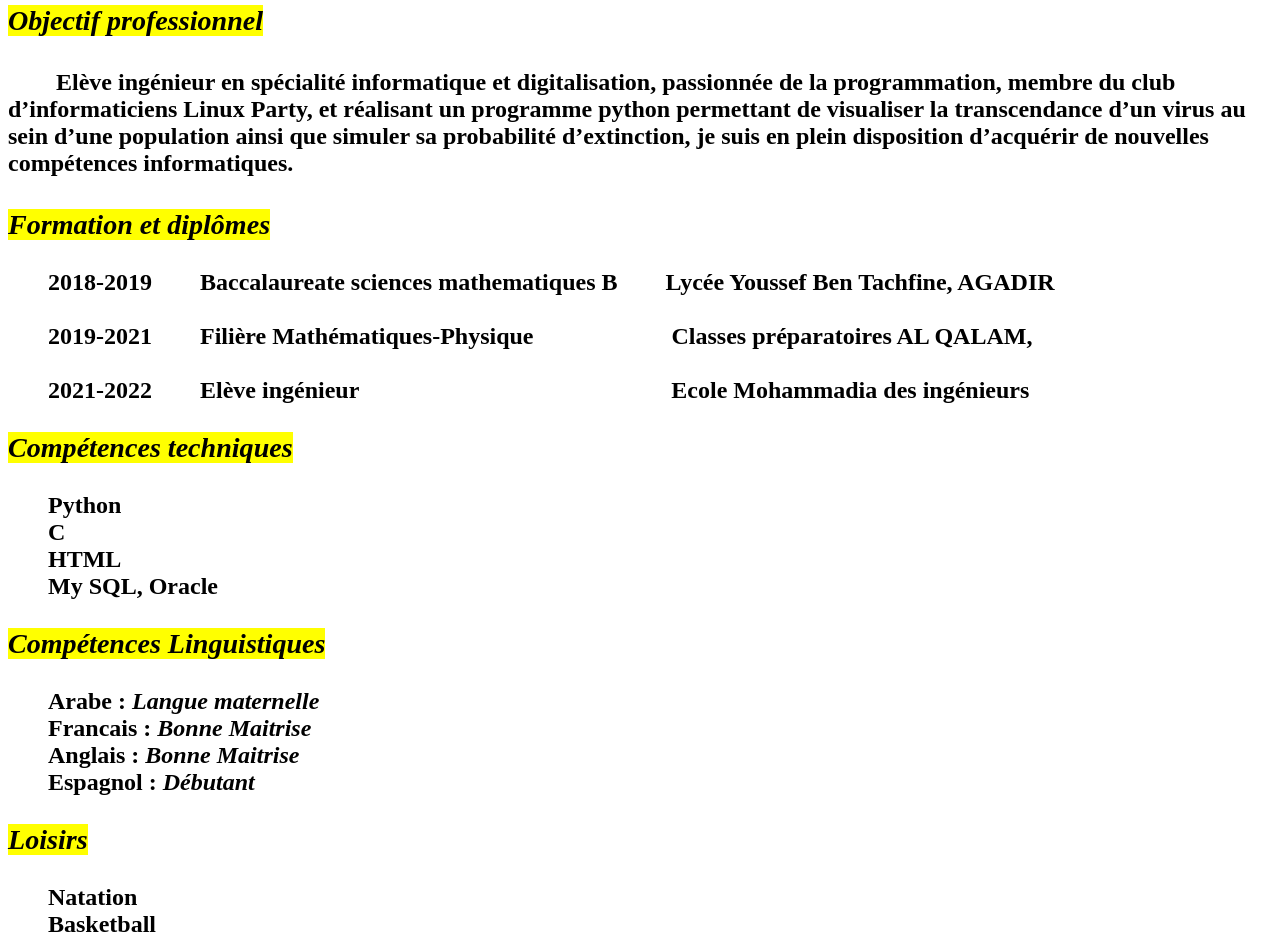
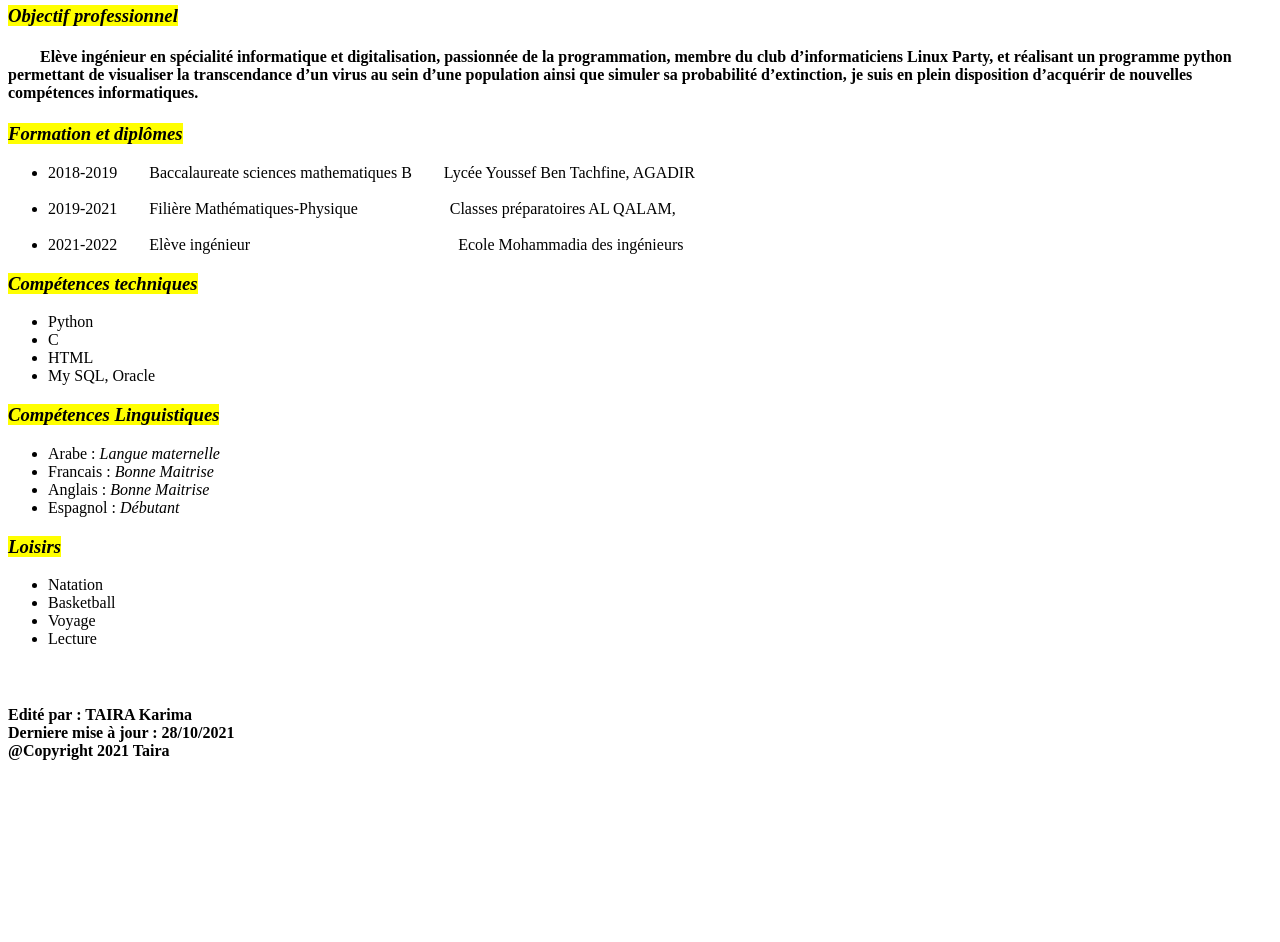
Before and after one commit to tairakarima/taira_karima.github.io, a plain HTML site: page CV.html in a window 1280 px wide. Shown: the part 269-1211 px from the top of the page. After the commit the page ends 1050 px from the top, so only its background shows below. Drawn offline with Linux system fonts and the light colour scheme.

Commit message:
Update CV.html

```diff
--- a/CV.html
+++ b/CV.html
@@ -1,66 +1,59 @@
-<!DOCTYPE html>
-<html>
+<!DOCTYPE html >
+<html lang="fr">
 	<head>
 
-		<meta charset="utf-8"/>
-		<title>Mon curriculum Vitae</title>
-	<head/>
+		<meta charset= utf-8 />
+                <title>Mon curriculum Vitae</title>
+	</head>
 
     <body>
     	<header>
-			<img src="image_photo.jpg" width="80" height="100"/>
+			<p><img src=" image_photo.jpg " alt=" " width="80" height="100"/></p>
     		<h1><strong>TAIRA Karima</strong></h1>
-    		<h2> <em>20 ans</em> <br/> Rabat,MAROC<h2>
-    	<article>
+    		<h2> <em>20 ans</em> <br/> Rabat,MAROC</h2>
     		<h3><mark><em>Objectif professionnel</em></mark></h3>
-    		<h4>
-    			<p>&emsp;&emsp;Elève ingénieur en spécialité informatique et digitalisation, passionnée de la programmation, membre du club d’informaticiens Linux Party, et réalisant un programme python permettant de visualiser la transcendance d’un virus au sein d’une population ainsi que simuler sa probabilité d’extinction, je suis en plein disposition d’acquérir de nouvelles compétences informatiques.
-    			</p>
-    		</h4>
-        </article>
-    	<section>
+
+    		<h4>&emsp;&emsp;Elève ingénieur en spécialité informatique et digitalisation, passionnée de la programmation, membre du club d’informaticiens Linux Party, et réalisant un programme python permettant de visualiser la transcendance d’un virus au sein d’une population ainsi que simuler sa probabilité d’extinction, je suis en plein disposition d’acquérir de nouvelles compétences informatiques.</h4>
     		<h3><mark><em> Formation et diplômes</em></mark></h3>
-    		<ol>
-    			<il> 2018-2019&emsp;&emsp;Baccalaureate sciences mathematiques B&emsp;&emsp;Lycée Youssef Ben Tachfine, AGADIR<br/><br/></il>
-    			<il> 2019-2021&emsp;&emsp;Filière Mathématiques-Physique&ensp;&emsp;&emsp;&emsp;&emsp;&emsp; Classes préparatoires AL QALAM,<br/><br/></il>
-    			<il> 2021-2022&emsp;&emsp;Elève ingénieur&ensp;&emsp;&emsp;&emsp;&emsp;&emsp; &emsp;&emsp;&emsp;&emsp;&emsp; &emsp;&emsp;Ecole Mohammadia des ingénieurs</il>
+                   <ul>
+    			<li> 2018-2019&emsp;&emsp;Baccalaureate sciences mathematiques B&emsp;&emsp;Lycée Youssef Ben Tachfine, AGADIR<br/><br/></li>
+    			<li> 2019-2021&emsp;&emsp;Filière Mathématiques-Physique&ensp;&emsp;&emsp;&emsp;&emsp;&emsp; Classes préparatoires AL QALAM,<br/><br/></li>
+    			<li> 2021-2022&emsp;&emsp;Elève ingénieur&ensp;&emsp;&emsp;&emsp;&emsp;&emsp; &emsp;&emsp;&emsp;&emsp;&emsp; &emsp;&emsp;Ecole Mohammadia des ingénieurs</li>
+    		   </ul>
 
-    		</ol>
-
-    	<section>
-    		<h3><mark><em> Compétences techniques</em></mark></h3>
+    	         <h3><mark><em> Compétences techniques</em></mark></h3>
     		<ul>
-    			<il> Python<br/></il>
-    			<il> C<br/></il>
-    			<il> HTML <br/></il>
-    			<il> My SQL, Oracle<br/></il>
+    			<li> Python<br/></li>
+    			<li> C<br/></li>
+    			<li> HTML <br/></li>
+    			<li> My SQL, Oracle<br/></li>
     		</ul>
     	<section>
     		<h3><mark><em> Compétences Linguistiques</em></mark></h3>
     		<ul>
-    			<il> Arabe : <em>Langue maternelle</em><br/></il>
-    			<il> Francais : <em>Bonne Maitrise</em><br/></il>
-    			<il> Anglais : <em>Bonne Maitrise</em><br/></il>
-    			<il> Espagnol : <em>Débutant</em> </il>
+    			<li> Arabe : <em>Langue maternelle</em><br/></li>
+    			<li> Francais : <em>Bonne Maitrise</em><br/></li>
+    			<li> Anglais : <em>Bonne Maitrise</em><br/></li>
+    			<li> Espagnol : <em>Débutant</em> </li>
     		</ul>
     	</section>
 
     	<section>
     		<h3><mark><em> Loisirs</em></mark></h3>
     		<ul>
-    			<il> Natation<br/></il>
-    			<il> Basketball<br/></il>
-    			<il> Voyage <br/></il>
-    			<il> Lecture</il>
+    			<li> Natation<br/></li>
+    			<li> Basketball<br/></li>
+    			<li> Voyage <br/></li>
+    			<li> Lecture</li>
     		</ul>
+        </section>
 
 
     	</header>
 
 	<footer>
-			    <p>
-			    	<h4> <br/<br/>Edité par : TAIRA Karima <br/>Derniere mise à jour : 28/10/2021<br/>@Copyright 2021 Taira</h4>
-			    </p>
+			    <h4> <br/><br/>Edité par : TAIRA Karima <br/>Derniere mise à jour : 28/10/2021<br/>@Copyright 2021 Taira</h4>
+        </footer>
 
     </body>
 
```
